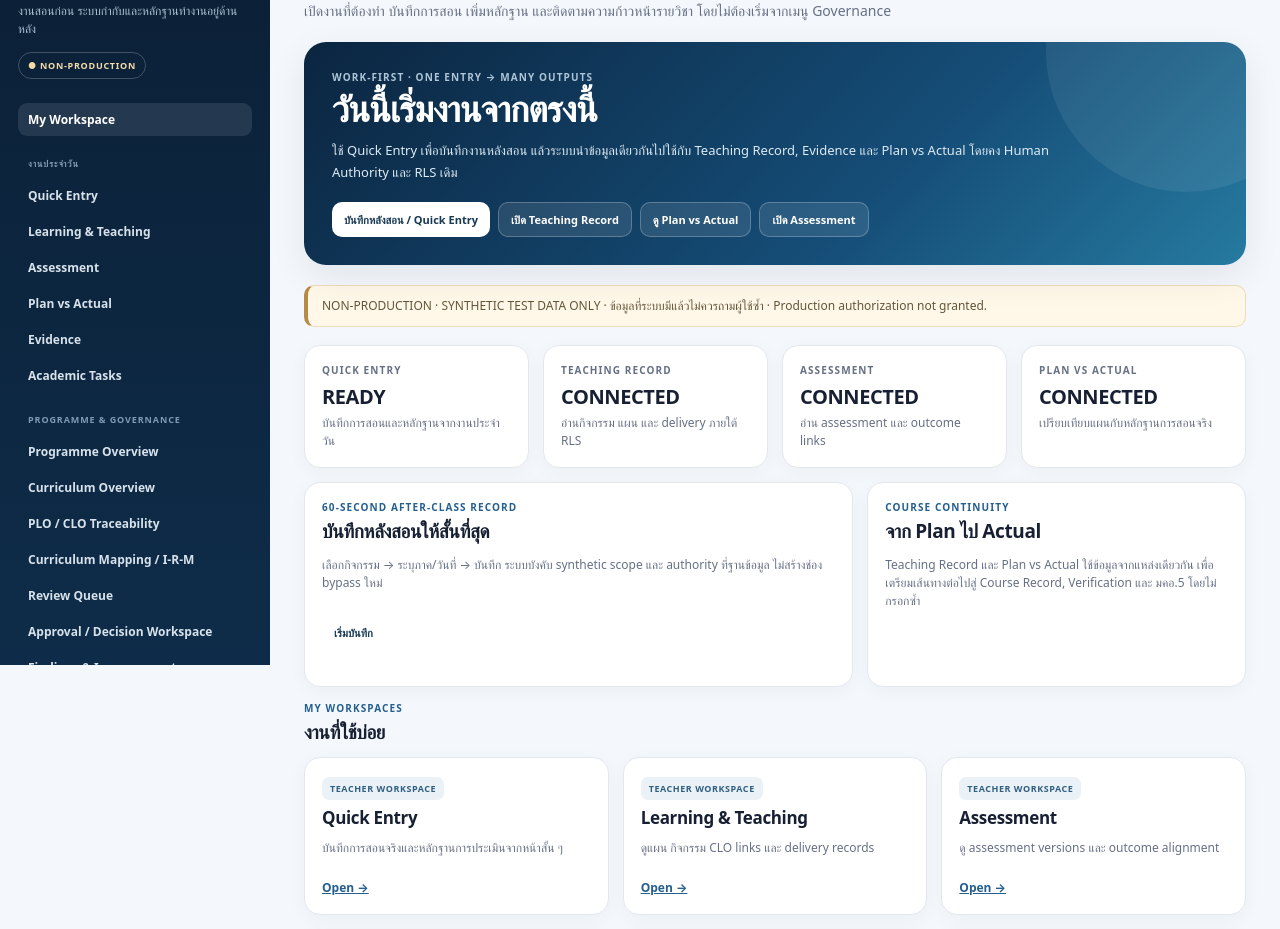
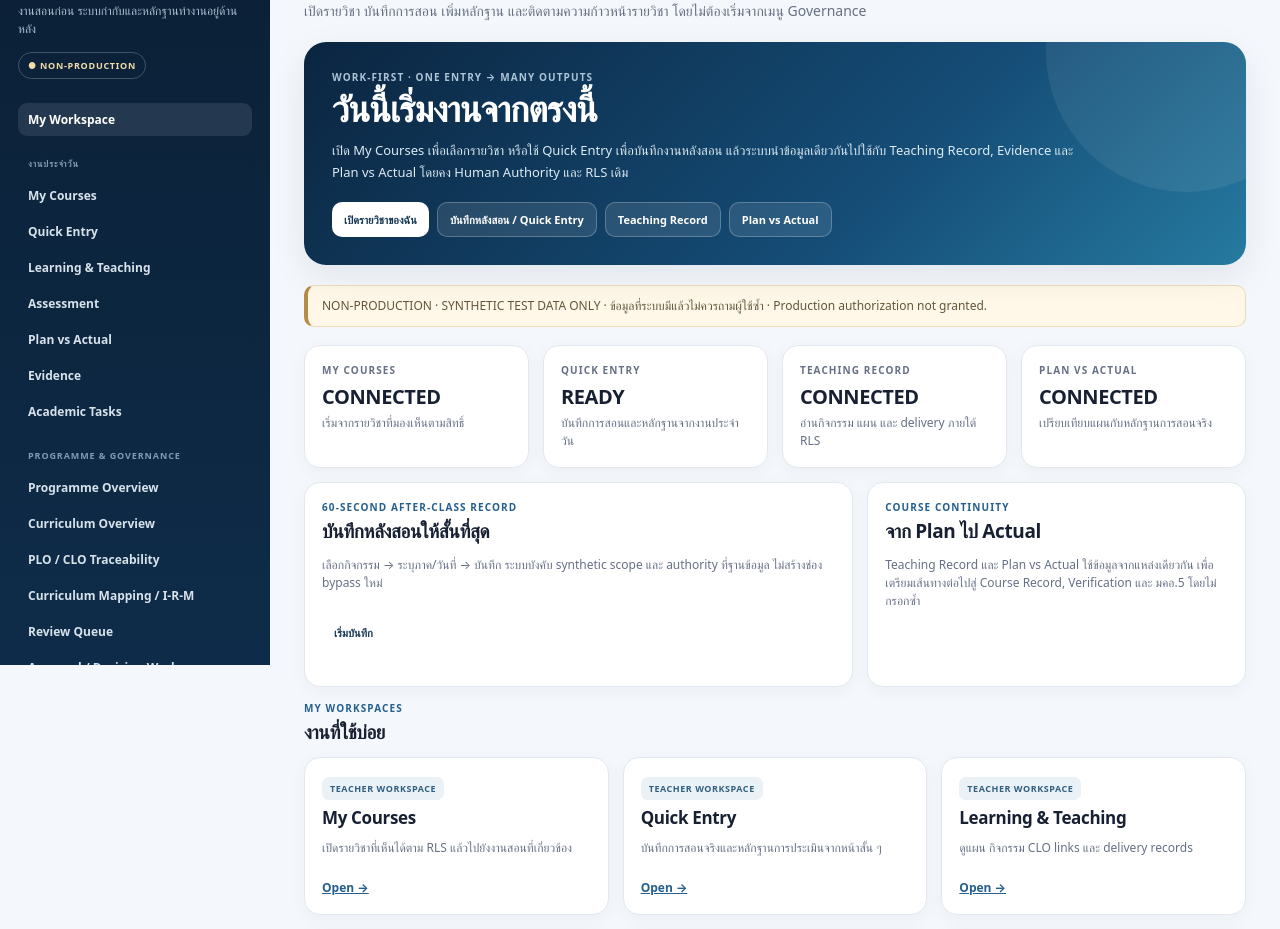
Before and after one commit to kasemch/hepe-ui-prototype, a Next.js app: page / in a window 1280 px wide. Shown: the part 135-1064 px from the top of the page. Built offline with nearby package versions, Linux system fonts and the light colour scheme.

Commit message:
HEPE-USABLE-APP: connect My Courses into teacher home

```diff
--- a/app/page.tsx
+++ b/app/page.tsx
@@ -1,5 +1,5 @@
 const teacherModules = [
-  ['pilot-entry','Quick Entry'],['teaching','Learning & Teaching'],['assessment','Assessment'],['plan-actual','Plan vs Actual'],['evidence','Evidence'],['tasks','Academic Tasks']
+  ['my-courses','My Courses'],['pilot-entry','Quick Entry'],['teaching','Learning & Teaching'],['assessment','Assessment'],['plan-actual','Plan vs Actual'],['evidence','Evidence'],['tasks','Academic Tasks']
 ];
 
 const governanceModules = [
@@ -14,16 +14,16 @@ export default function Home(){
    <nav className="nav" aria-label="HEPE teacher navigation"><a className="active" href="/">My Workspace</a><div className="nav-group">งานประจำวัน</div>{teacherModules.map(([s,l])=><a key={s} href={`/${s}`}>{l}</a>)}<div className="nav-group">Programme & Governance</div>{governanceModules.slice(0,8).map(([s,l])=><a key={s} href={`/${s}`}>{l}</a>)}</nav>
   </aside>
   <section className="workspace">
-   <header className="topline"><div><div className="eyebrow">HEPE Curriculum Governance & Development</div><h1 className="page-title">My Academic Workspace</h1><p className="page-subtitle">เปิดงานที่ต้องทำ บันทึกการสอน เพิ่มหลักฐาน และติดตามความก้าวหน้ารายวิชา โดยไม่ต้องเริ่มจากเมนู Governance</p></div><div className="contexts"><span className="chip">Academic Year · 2569</span><span className="chip">Environment · Synthetic Pilot</span></div></header>
+   <header className="topline"><div><div className="eyebrow">HEPE Curriculum Governance & Development</div><h1 className="page-title">My Academic Workspace</h1><p className="page-subtitle">เปิดรายวิชา บันทึกการสอน เพิ่มหลักฐาน และติดตามความก้าวหน้ารายวิชา โดยไม่ต้องเริ่มจากเมนู Governance</p></div><div className="contexts"><span className="chip">Academic Year · 2569</span><span className="chip">Environment · Synthetic Pilot</span></div></header>
 
-   <section className="hero-modern" aria-labelledby="today-title"><div className="brand-kicker">WORK-FIRST · ONE ENTRY → MANY OUTPUTS</div><h2 id="today-title">วันนี้เริ่มงานจากตรงนี้</h2><p>ใช้ Quick Entry เพื่อบันทึกงานหลังสอน แล้วระบบนำข้อมูลเดียวกันไปใช้กับ Teaching Record, Evidence และ Plan vs Actual โดยคง Human Authority และ RLS เดิม</p><div className="hero-actions"><a className="button" href="/pilot-entry">บันทึกหลังสอน / Quick Entry</a><a className="button secondary" href="/teaching">เปิด Teaching Record</a><a className="button secondary" href="/plan-actual">ดู Plan vs Actual</a><a className="button secondary" href="/assessment">เปิด Assessment</a></div></section>
+   <section className="hero-modern" aria-labelledby="today-title"><div className="brand-kicker">WORK-FIRST · ONE ENTRY → MANY OUTPUTS</div><h2 id="today-title">วันนี้เริ่มงานจากตรงนี้</h2><p>เปิด My Courses เพื่อเลือกรายวิชา หรือใช้ Quick Entry เพื่อบันทึกงานหลังสอน แล้วระบบนำข้อมูลเดียวกันไปใช้กับ Teaching Record, Evidence และ Plan vs Actual โดยคง Human Authority และ RLS เดิม</p><div className="hero-actions"><a className="button" href="/my-courses">เปิดรายวิชาของฉัน</a><a className="button secondary" href="/pilot-entry">บันทึกหลังสอน / Quick Entry</a><a className="button secondary" href="/teaching">Teaching Record</a><a className="button secondary" href="/plan-actual">Plan vs Actual</a></div></section>
 
    <div className="notice">NON-PRODUCTION · SYNTHETIC TEST DATA ONLY · ข้อมูลที่ระบบมีแล้วไม่ควรถามผู้ใช้ซ้ำ · Production authorization not granted.</div>
 
    <section aria-label="Daily academic workflow" className="grid g4">{[
+    ['My Courses','CONNECTED','เริ่มจากรายวิชาที่มองเห็นตามสิทธิ์'],
     ['Quick Entry','READY','บันทึกการสอนและหลักฐานจากงานประจำวัน'],
     ['Teaching Record','CONNECTED','อ่านกิจกรรม แผน และ delivery ภายใต้ RLS'],
-    ['Assessment','CONNECTED','อ่าน assessment และ outcome links'],
     ['Plan vs Actual','CONNECTED','เปรียบเทียบแผนกับหลักฐานการสอนจริง']
    ].map(([a,b,c])=><article className="card interactive" key={a}><div className="label">{a}</div><div className="value">{b}</div><div className="note">{c}</div></article>)}</section>
 
@@ -33,12 +33,12 @@ export default function Home(){
    </div>
 
    <section style={{marginTop:14}} aria-labelledby="workspaces-title"><div className="eyebrow">My workspaces</div><h2 className="section-title" id="workspaces-title" style={{marginTop:6}}>งานที่ใช้บ่อย</h2><div className="grid g3">{[
+    ['My Courses','เปิดรายวิชาที่เห็นได้ตาม RLS แล้วไปยังงานสอนที่เกี่ยวข้อง','my-courses'],
     ['Quick Entry','บันทึกการสอนจริงและหลักฐานการประเมินจากหน้าสั้น ๆ','pilot-entry'],
     ['Learning & Teaching','ดูแผน กิจกรรม CLO links และ delivery records','teaching'],
     ['Assessment','ดู assessment versions และ outcome alignment','assessment'],
     ['Plan vs Actual','ดูสิ่งที่วางแผนเทียบกับสิ่งที่มีหลักฐานการสอนจริง','plan-actual'],
-    ['Evidence','ดู provenance และหลักฐานที่ระบบเชื่อมจากงานประจำ','evidence'],
-    ['Academic Tasks','รวมงานที่ต้องทำหรือรอการดำเนินการ','tasks']
+    ['Evidence','ดู provenance และหลักฐานที่ระบบเชื่อมจากงานประจำ','evidence']
    ].map(([a,b,s])=><article className="card interactive" key={a}><span className="screen-tag">Teacher workspace</span><div className="value" style={{fontSize:17}}>{a}</div><p className="note">{b}</p><a className="note" href={`/${s}`} style={{display:'inline-block',marginTop:10,fontWeight:750,color:'var(--brand)'}}>Open →</a></article>)}</div></section>
 
    <article className="card" style={{marginTop:14}}><div className="eyebrow">Governance behind the scenes</div><h2 className="section-title" style={{marginTop:6}}>Programme / QA / Governance</h2><p className="note">เมนูด้านล่างยังคงอยู่สำหรับ Programme Chair, Reviewer และ QA แต่ไม่ควรเป็นจุดเริ่มต้นของผู้สอนในงานประจำวัน</p><div className="grid g4" style={{marginTop:12}}>{governanceModules.map(([s,l])=><a className="module-link" key={s} href={`/${s}`}>{l}</a>)}</div></article>
```
